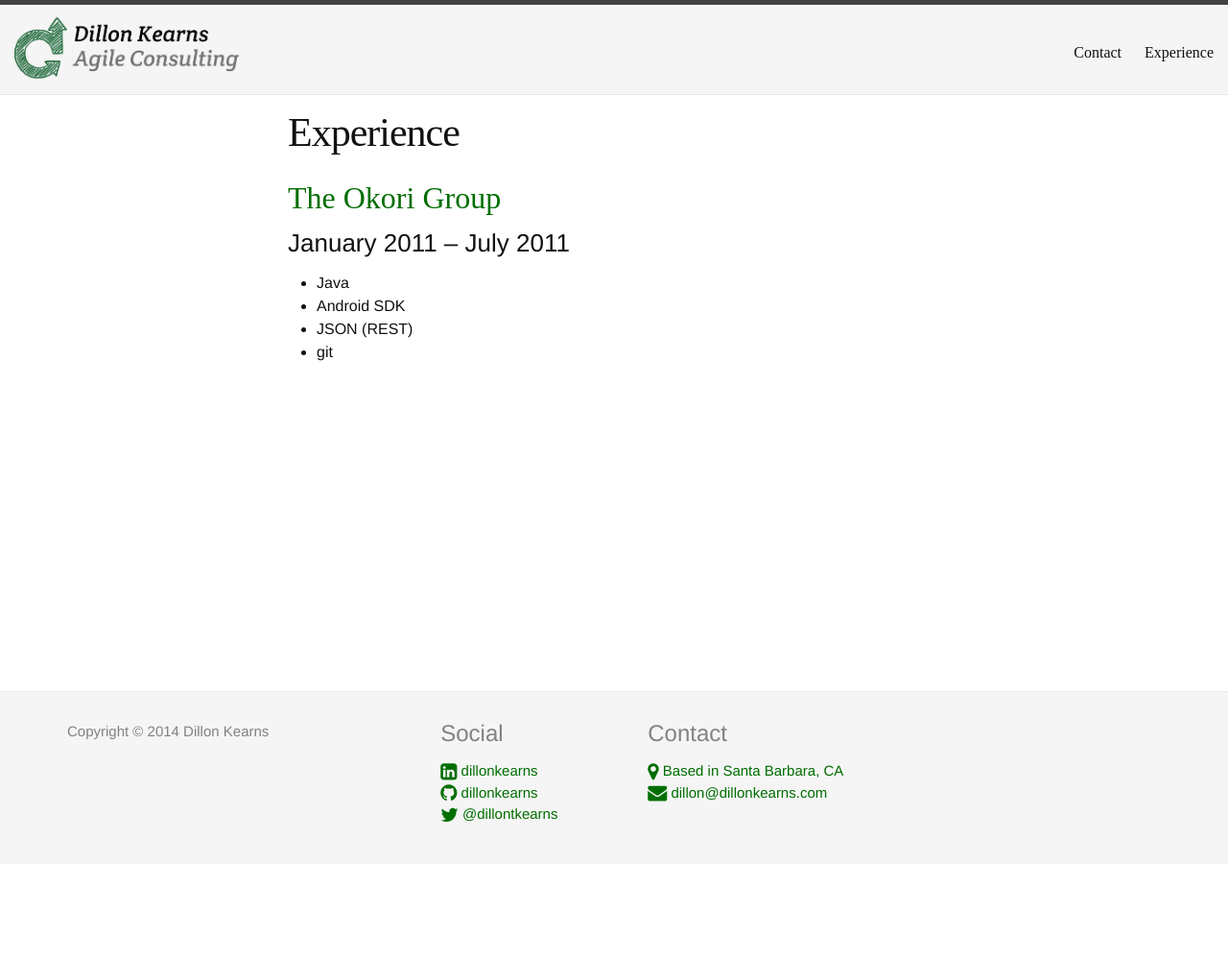
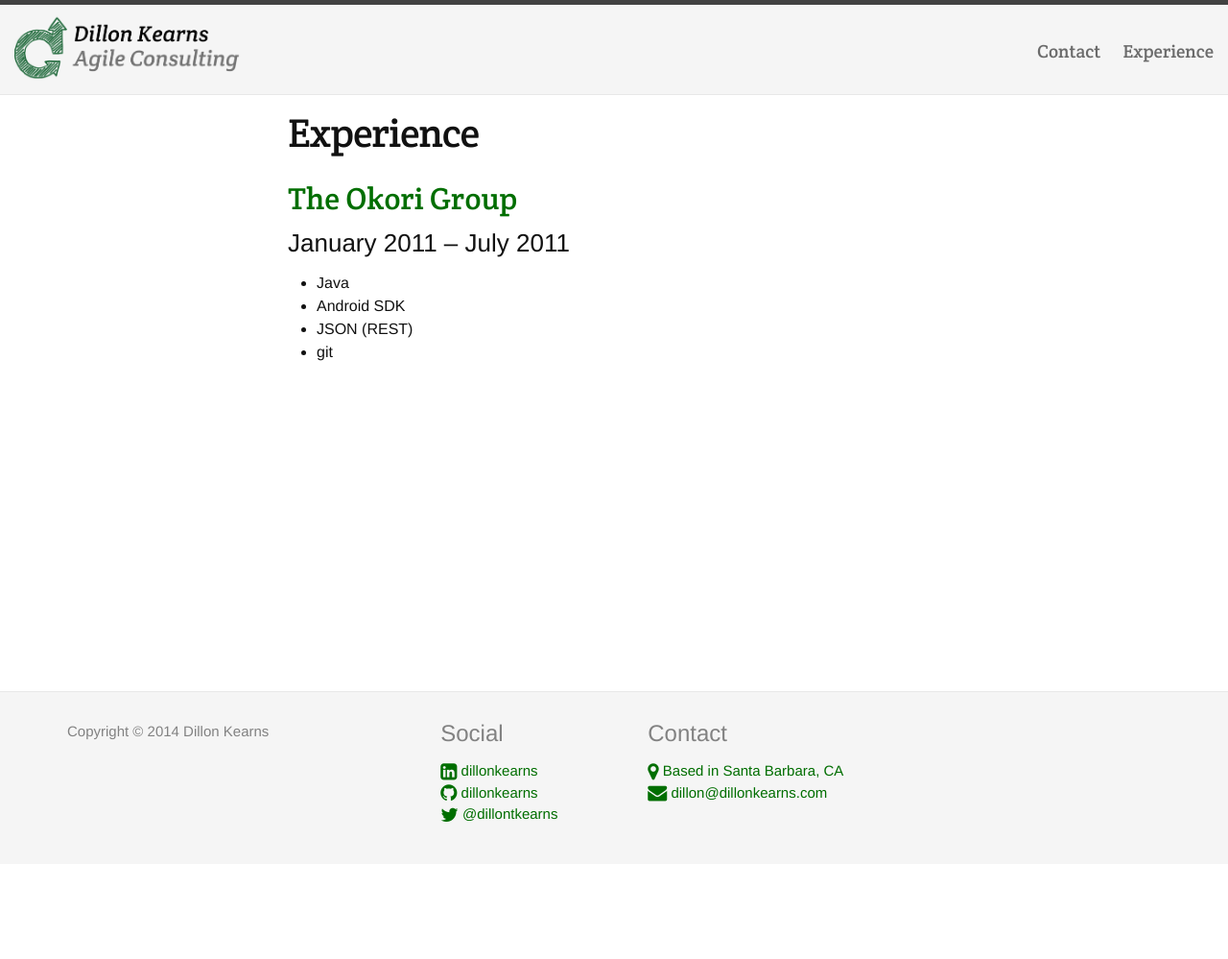
Before and after one commit to dillonkearns/dillonkearns.github.io, a Jekyll site: the page built from experience.html, in a window 1280 px wide. Shown: the whole page at 96% size. Built offline with Jekyll 4.4.1, drawn with Linux system fonts in a browser that asks for light colours; nearby versions of some CDN libraries.

Commit message:
Use Crete Round as title font.

```diff
--- a/css/main.scss
+++ b/css/main.scss
@@ -3,9 +3,12 @@
 ---
 @charset "utf-8";
 
+// import fonts
+@import url(http://fonts.googleapis.com/css?family=Crete+Round:400,400italic);
 
 
 // Our variables
+$title-font-family: 'Crete Round', Didot, serif;
 $base-font-family: Helvetica, Arial, sans-serif;
 $base-font-size:   16px;
 $small-font-size:  $base-font-size * 0.875;
@@ -77,18 +80,24 @@ body {
   padding-right: 15px;
 }
 
+nav.site-nav div.trigger a {
+  color: #6b6b6b;
+  font-size: 19px;
+  font-family: $title-font-family;
+}
+
 
 .site-header {
-  font-family: Didot;
+  font-family: $title-font-family;
   background: $background-color;
 }
 
 h1 {
-  font-family: Didot;
+  font-family: $title-font-family;
 }
 
 h2 {
-  font-family: Didot;
+  font-family: $title-font-family;
 }
 
 a {
```
